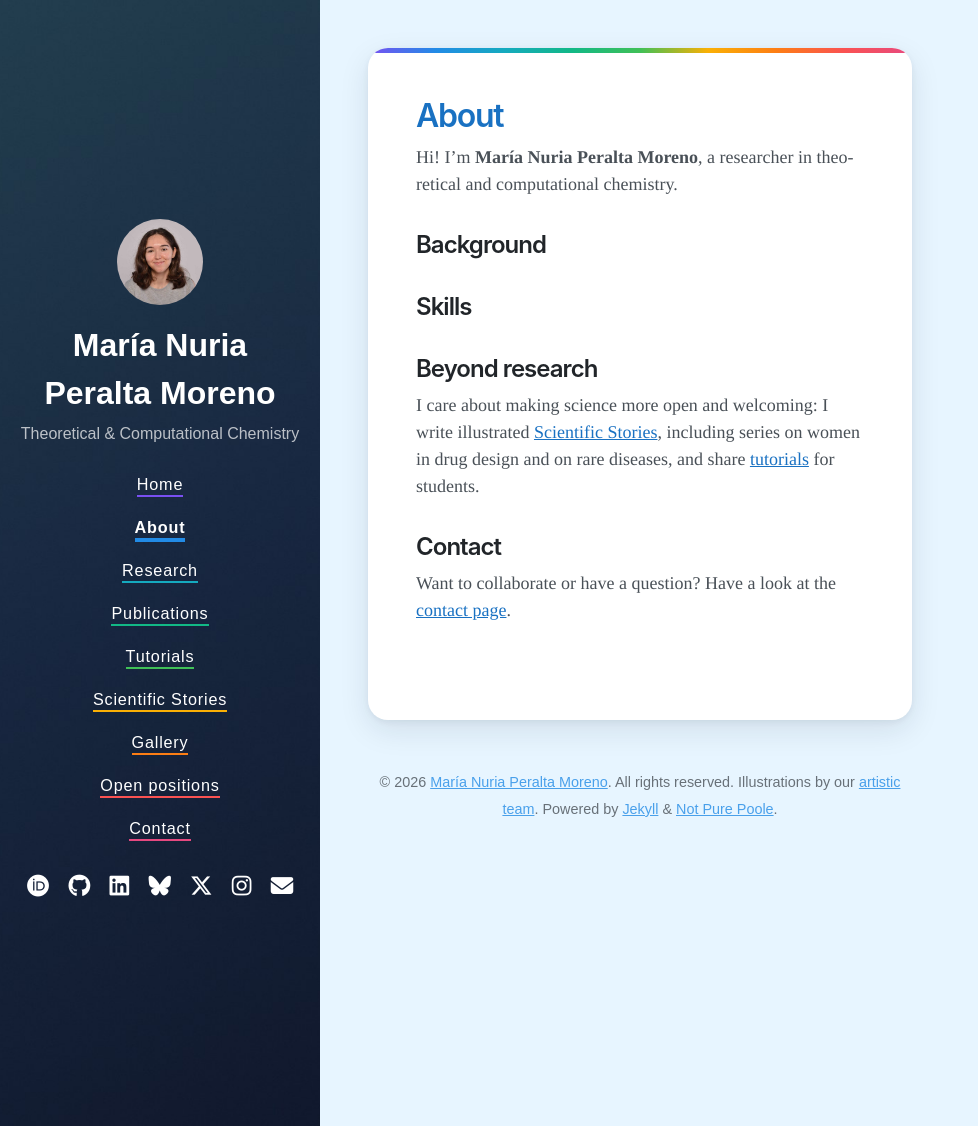
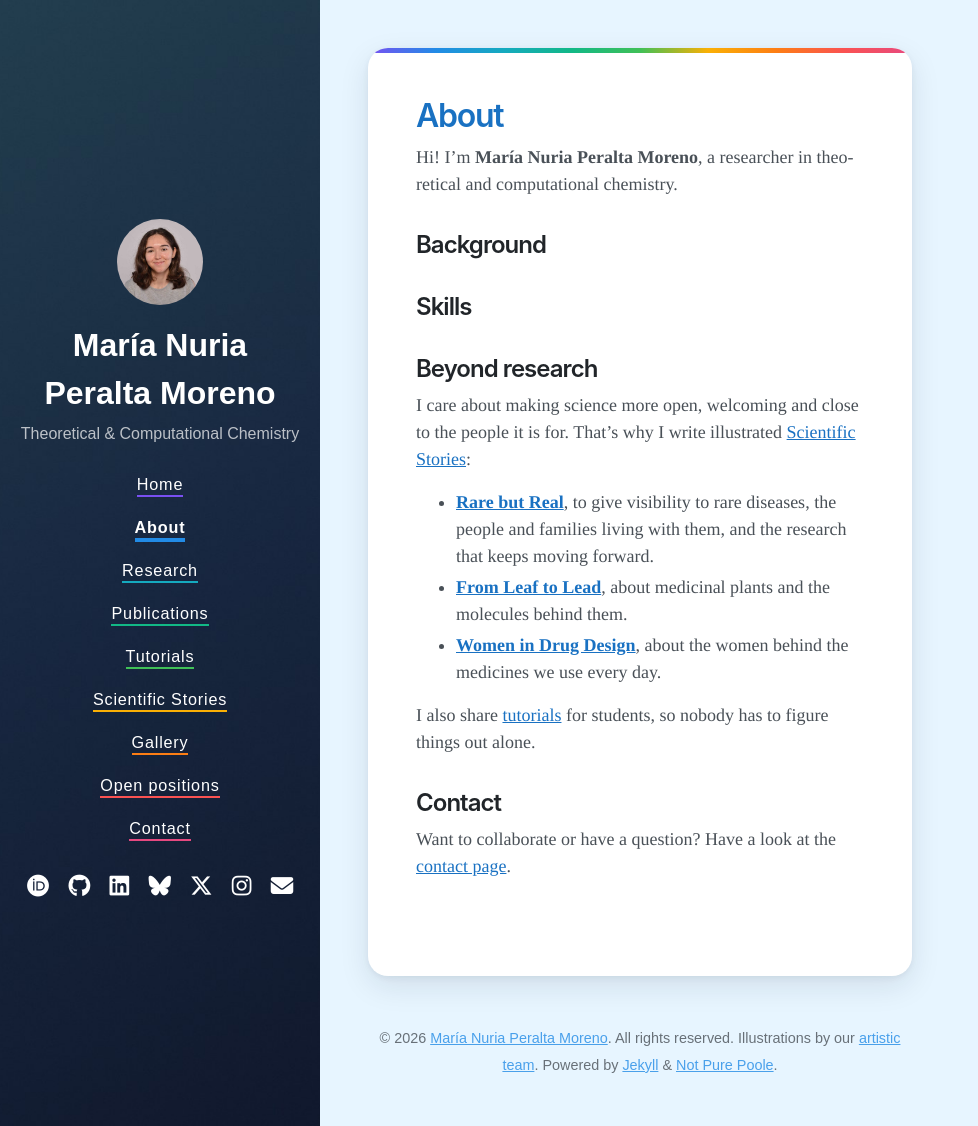
Before and after one commit to Peralta-Moreno-MN/peralta-moreno-mn.github.io, a Jekyll site: the page built from pages/about.md, in a window 1280 px wide and 1126 px high. Shown: the whole window, without its empty margins (0-978 px from the left). Built offline with Jekyll 4.4.1, drawn with Linux system fonts in a browser that asks for light colours; nearby versions of some CDN libraries.

Commit message:
About: describe the three Scientific Stories series, starting with rare diseases

```diff
--- a/pages/about.md
+++ b/pages/about.md
@@ -28,9 +28,18 @@ Hi! I'm **María Nuria Peralta Moreno**, a researcher in theoretical and computa
 
 ## Beyond research
 
-I care about making science more open and welcoming: I write illustrated
-[Scientific Stories]({{ '/stories/' | relative_url }}), including series on women in drug design and on rare diseases,
-and share [tutorials]({{ '/tutorials/' | relative_url }}) for students.
+I care about making science more open, welcoming and close to the people it is for.
+That's why I write illustrated [Scientific Stories]({{ '/stories/' | relative_url }}):
+
+- **[Rare but Real]({{ '/stories/rare-diseases/' | relative_url }})**, to give visibility to rare
+  diseases, the people and families living with them, and the research that keeps moving forward.
+- **[From Leaf to Lead]({{ '/stories/from-leaf-to-lead/' | relative_url }})**, about medicinal plants
+  and the molecules behind them.
+- **[Women in Drug Design]({{ '/stories/women-in-drug-design/' | relative_url }})**, about the women
+  behind the medicines we use every day.
+
+I also share [tutorials]({{ '/tutorials/' | relative_url }}) for students, so nobody has to figure
+things out alone.
 
 ## Contact
 
```
